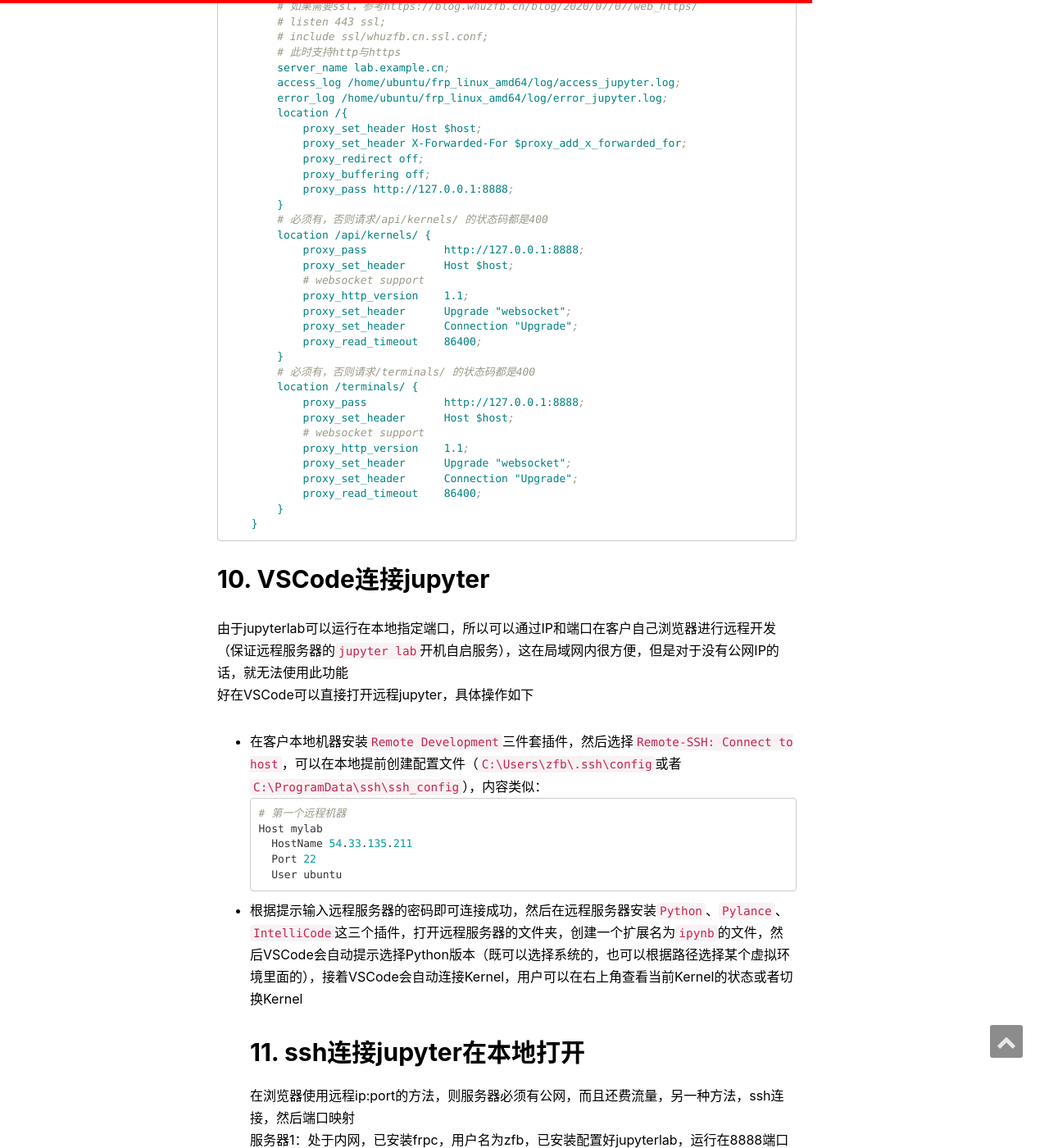
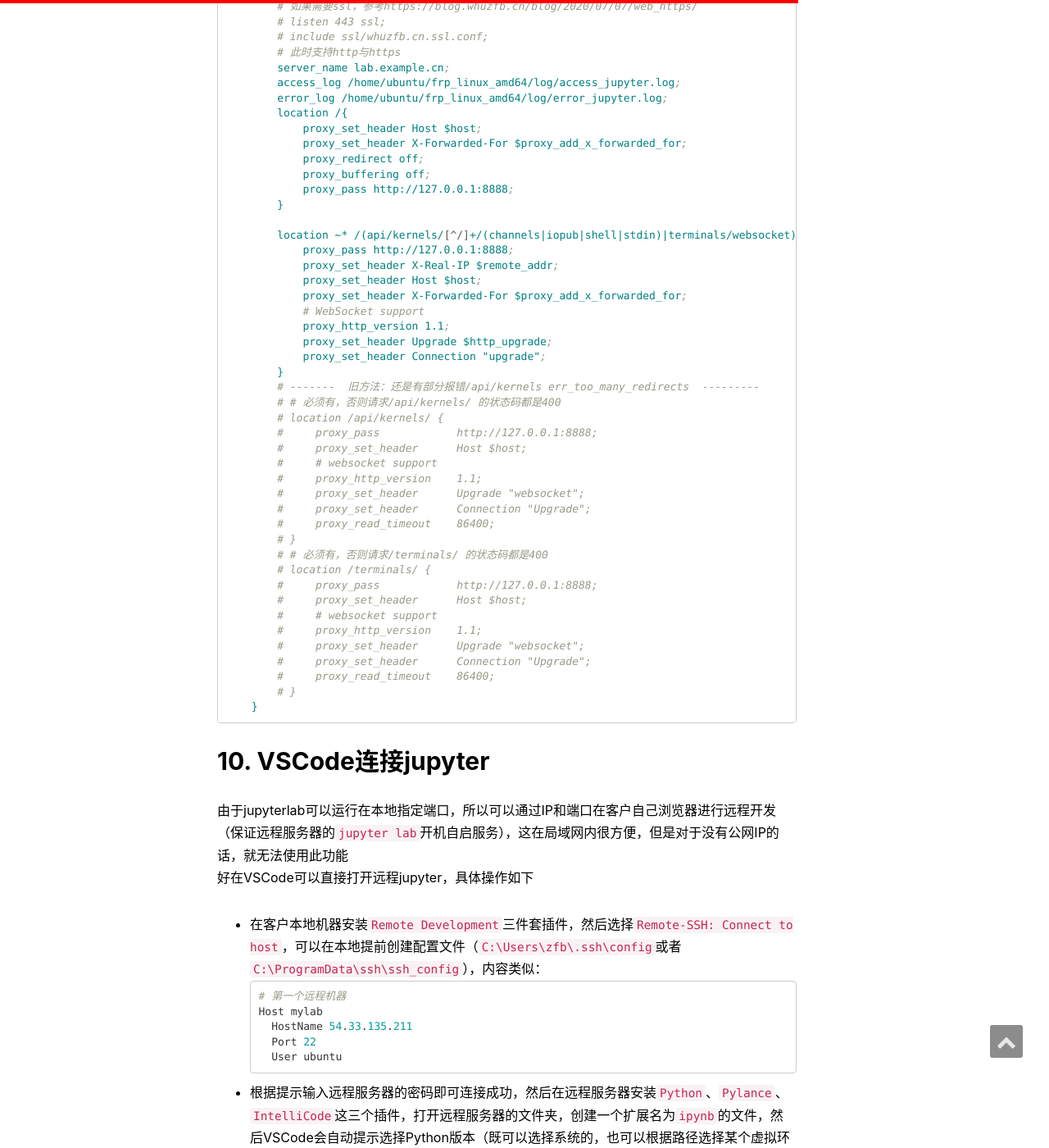
Before and after one commit to zfb132/zfb132.github.com, a Jekyll site: the page built from _posts/2020-08-02-install_jupyter_lab.md, in a window 1280 px wide and 1400 px high, scrolled down 9897 px. Shown: the whole window at 82% size. Built offline with Jekyll 4.4.1, drawn with Linux system fonts in a browser that asks for light colours; nearby versions of some CDN libraries; comment, search, counter and statistics services are not loaded.

Commit message:
解决部分报错/api/kernels err_too_many_redirects

````diff
--- a/_posts/2020-08-02-install_jupyter_lab.md
+++ b/_posts/2020-08-02-install_jupyter_lab.md
@@ -383,26 +383,38 @@ custom_domains = lab.example.cn
             proxy_buffering off;
             proxy_pass http://127.0.0.1:8888;
         }
-        # 必须有，否则请求/api/kernels/ 的状态码都是400
-        location /api/kernels/ {
-            proxy_pass            http://127.0.0.1:8888;
-            proxy_set_header      Host $host;
-            # websocket support
-            proxy_http_version    1.1;
-            proxy_set_header      Upgrade "websocket";
-            proxy_set_header      Connection "Upgrade";
-            proxy_read_timeout    86400;
+
+        location ~* /(api/kernels/[^/]+/(channels|iopub|shell|stdin)|terminals/websocket)/? {
+            proxy_pass http://127.0.0.1:8888;
+            proxy_set_header X-Real-IP $remote_addr;
+            proxy_set_header Host $host;
+            proxy_set_header X-Forwarded-For $proxy_add_x_forwarded_for;
+            # WebSocket support
+            proxy_http_version 1.1;
+            proxy_set_header Upgrade $http_upgrade;
+            proxy_set_header Connection "upgrade";
         }
-        # 必须有，否则请求/terminals/ 的状态码都是400
-        location /terminals/ {
-            proxy_pass            http://127.0.0.1:8888;
-            proxy_set_header      Host $host;
-            # websocket support
-            proxy_http_version    1.1;
-            proxy_set_header      Upgrade "websocket";
-            proxy_set_header      Connection "Upgrade";
-            proxy_read_timeout    86400;
-        }
+        # -------  旧方法：还是有部分报错/api/kernels err_too_many_redirects  ---------
+        # # 必须有，否则请求/api/kernels/ 的状态码都是400
+        # location /api/kernels/ {
+        #     proxy_pass            http://127.0.0.1:8888;
+        #     proxy_set_header      Host $host;
+        #     # websocket support
+        #     proxy_http_version    1.1;
+        #     proxy_set_header      Upgrade "websocket";
+        #     proxy_set_header      Connection "Upgrade";
+        #     proxy_read_timeout    86400;
+        # }
+        # # 必须有，否则请求/terminals/ 的状态码都是400
+        # location /terminals/ {
+        #     proxy_pass            http://127.0.0.1:8888;
+        #     proxy_set_header      Host $host;
+        #     # websocket support
+        #     proxy_http_version    1.1;
+        #     proxy_set_header      Upgrade "websocket";
+        #     proxy_set_header      Connection "Upgrade";
+        #     proxy_read_timeout    86400;
+        # }
     }
 ```
 ## 10. VSCode连接jupyter
````
